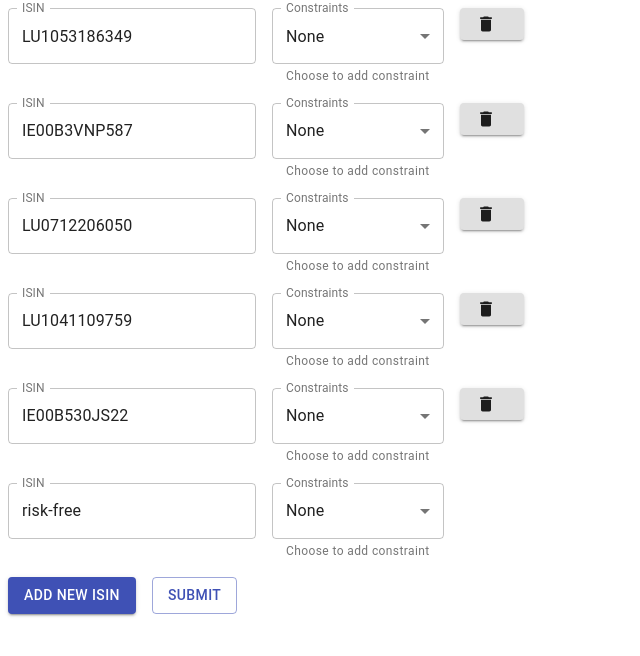
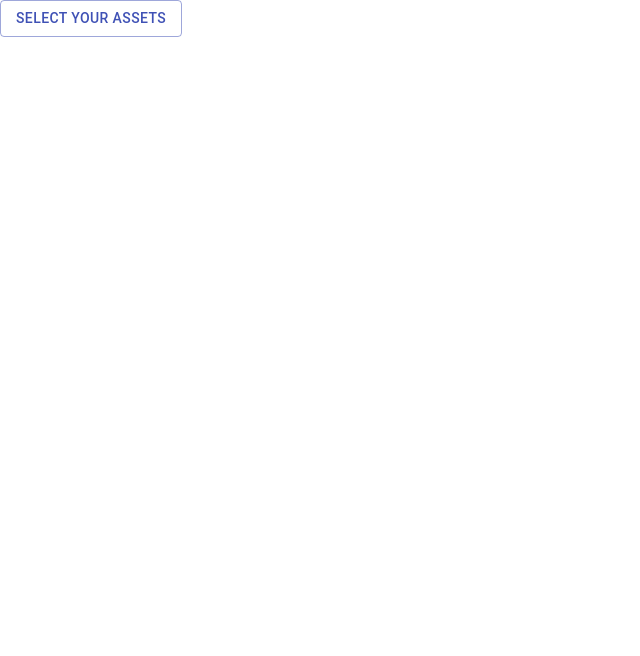
Before and after one commit to FionaXYZ/Robo-Advisor, a React (Create React App) app in the folder project/ui/: page / in a window 1280 px wide. Shown: the top 656 px of the page, without its empty margins (0-640 px from the left). Built offline with nearby package versions, Linux system fonts and the light colour scheme.

Commit message:
new look on front end

```diff
--- a/project/ui/src/App.js
+++ b/project/ui/src/App.js
@@ -3,6 +3,16 @@ import { makeStyles } from '@material-ui/core/styles';
 import ISINOption from './ISINOption'
 import Button from '@material-ui/core/Button';
 import axios from 'axios';
+import Card from '@material-ui/core/Card';
+import CardContent from '@material-ui/core/CardContent';
+import Typography from '@material-ui/core/Typography';
+import Dialog from '@material-ui/core/Dialog';
+import DialogActions from '@material-ui/core/DialogActions';
+import DialogContent from '@material-ui/core/DialogContent';
+import DialogContentText from '@material-ui/core/DialogContentText';
+import DialogTitle from '@material-ui/core/DialogTitle';
+import { green } from '@material-ui/core/colors';
+
 
 function makeuidfunc(prefix){
   let i = 0;
@@ -17,6 +27,19 @@ const useStyles = makeStyles((theme) => ({
     '& > *': {
       margin: theme.spacing(1),
       // width: '25ch',
+
+    },
+  },
+  dialogspace:{
+    margin: theme.spacing(1),
+    position: 'relative',
+  },
+
+  buttonSubmit:{
+    color: 'white' ,
+    backgroundColor: green[500],
+    '&:hover': {
+      backgroundColor: green[700],
     },
   },
 }));
@@ -35,6 +58,16 @@ export default function AssetSelection() {
   }
 
   const [isins,setIsins]=useState([...default_isin.map(makeDefaultIsinObjNotDeleteable),makeDefaultIsinObj('risk-free',false)])
+  const [scope,Setscope]=useState({"range_max":null,"range_min":null})
+  const [open, setOpen] = React.useState(false);
+
+  const handleClickOpen=()=>{
+    setOpen(true);
+  };
+
+  const handleClose=()=>{
+    setOpen(false);
+  };
 
   function factoryUpdateArray(array,idx) {
     return (newVal=>{
@@ -60,22 +93,39 @@ export default function AssetSelection() {
     }})
   }
 
-  const handleSubmit=event=>{
-    event.preventDefault();
-    axios.post('http://localhost:8000/',{isins}).then((res)=>{console.log(res.data)});
+  const handleSubmit=(event)=>{
+    // event.preventDefault();
+    axios.post('http://localhost:8000/',{isins}).then((res)=>{console.log(res.data);Setscope(res.data)});
   }
 
-  console.log(isins)
+  // console.log(isins)
   return (
     <>
-    <form className={classes.root} noValidate autoComplete="off" onSubmit={handleSubmit}>
-    {isins.map((isin,i)=>
-        (<ISINOption isinObj={isin} setIsinObj={factoryUpdateArray(isins,i)} deleteIsin={isin.deleteable?makeDeleteIsin(isins,i):null} key={isin.uid}/>
-    ))}
+       <Button variant="outlined" color="primary" onClick={handleClickOpen} align="center">
+       Select Your Assets
+      </Button>
+      <Dialog open={open} onClose={handleClose} aria-labelledby="form-dialog-title" fullWidth="true" maxWidth="md" className={classes.root}>
+        <DialogTitle id="form-dialog-title">Select Your Assets</DialogTitle>
+        {/* <form className={classes.root} noValidate autoComplete="off" onSubmit={handleSubmit}> */}
+        <DialogContent>
+      {isins.map((isin,i)=>
+          (<ISINOption isinObj={isin} setIsinObj={factoryUpdateArray(isins,i)} deleteIsin={isin.deleteable?makeDeleteIsin(isins,i):null} key={isin.uid}/>
+      ))}
+      <Button onClick={()=>{NewIsin(isins)}} color="primary" variant="contained">Add New ISIN</Button>
+       </DialogContent>
+        <DialogActions>
+        <Button variant="contained" type="submit" onClick={()=>{handleSubmit();handleClose()}} className={classes.buttonSubmit}>Submit</Button>
+        </DialogActions>
+        {/* </form> */}
+      </Dialog>
 
-    <Button onClick={()=>{NewIsin(isins)}} color="primary" variant="contained">Add New ISIN</Button>
-    <Button type="submit" variant="outlined" color="primary">Submit</Button>
-    </form>
+     {scope.range_max!==null&&scope.range_min!==null&&  <Card className={classes.root}>
+      <CardContent>
+        <Typography variant="h5" component="h2" align="center" >
+         Maximum return available:{scope.range_max}    &nbsp; &nbsp; &nbsp; &nbsp;   &nbsp; &nbsp;     Minimum return available: {scope.range_min}
+        </Typography>
+      </CardContent>
+    </Card>}
     </>
   )
 }
--- a/project/ui/src/ISINOption.js
+++ b/project/ui/src/ISINOption.js
@@ -34,9 +34,9 @@ export default function ISINOption({isinObj,setIsinObj,deleteIsin}) {
             </option>
           ))}
         </TextField>
-        {isinObj.constraint!=="None" && <TextField id="constraints-value" label="0<value<1" defaultValue={isinObj.constraint_op1} onChange={e=>setIsinObj({...isinObj,constraint_op1:e.target.value})} variant="outlined" />}
+        {isinObj.constraint!=="None" && <TextField id="constraints-value" label={"weight "+isinObj.constraint} helperText="weight should be between 0 and 1" defaultValue={isinObj.constraint_op1} onChange={e=>setIsinObj({...isinObj,constraint_op1:e.target.value})} variant="outlined" />}
         {isinObj.deleteable!==false && <Button startIcon={<DeleteIcon />} onClick={()=>{deleteIsin()}} color="default" variant="contained"></Button>}
-         <br/>
+         <br/><br/>
       </>
     );
 }
```
Also changed, not shown: 2 other files (tests, documents, lock files or other folders).
